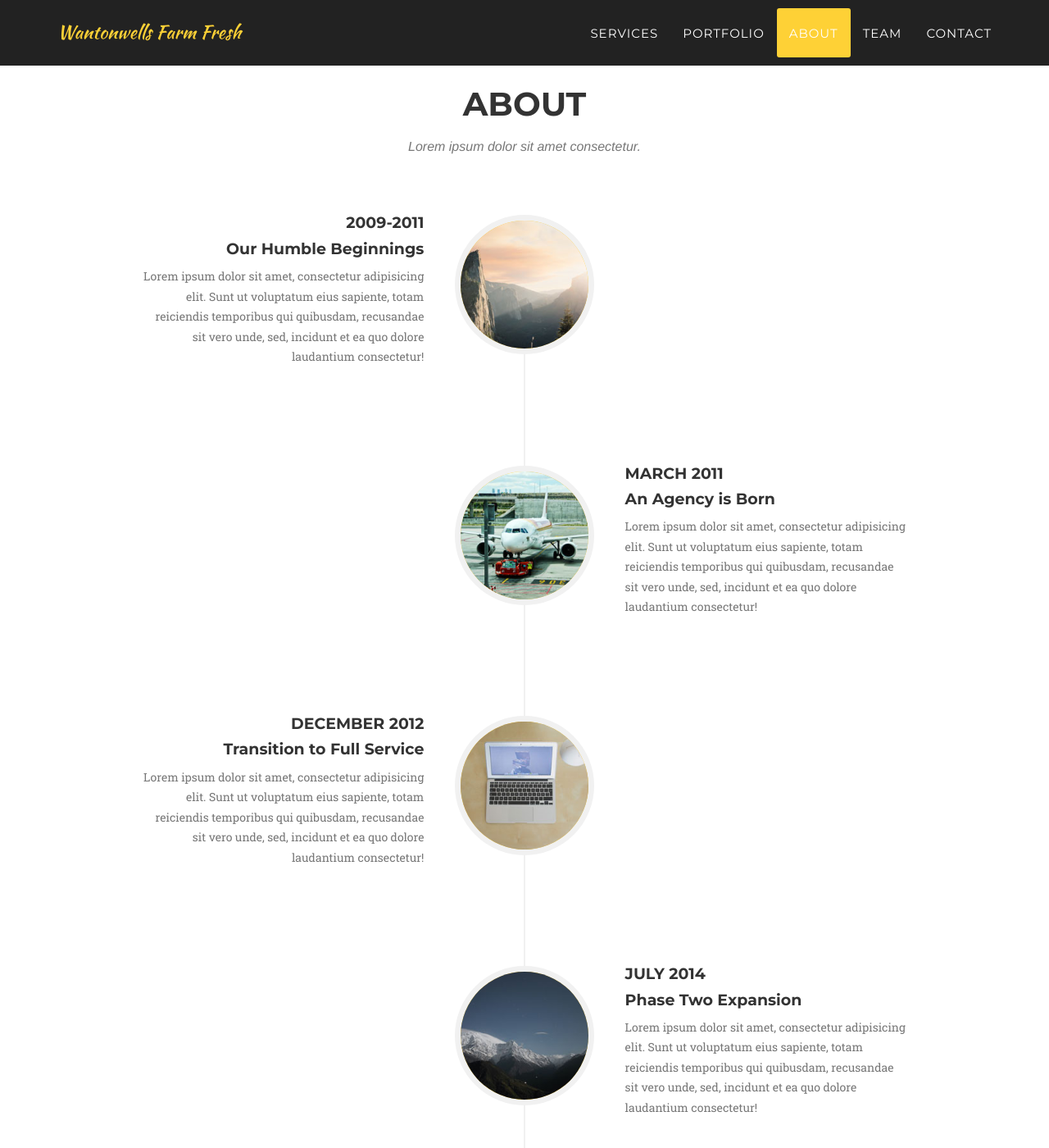
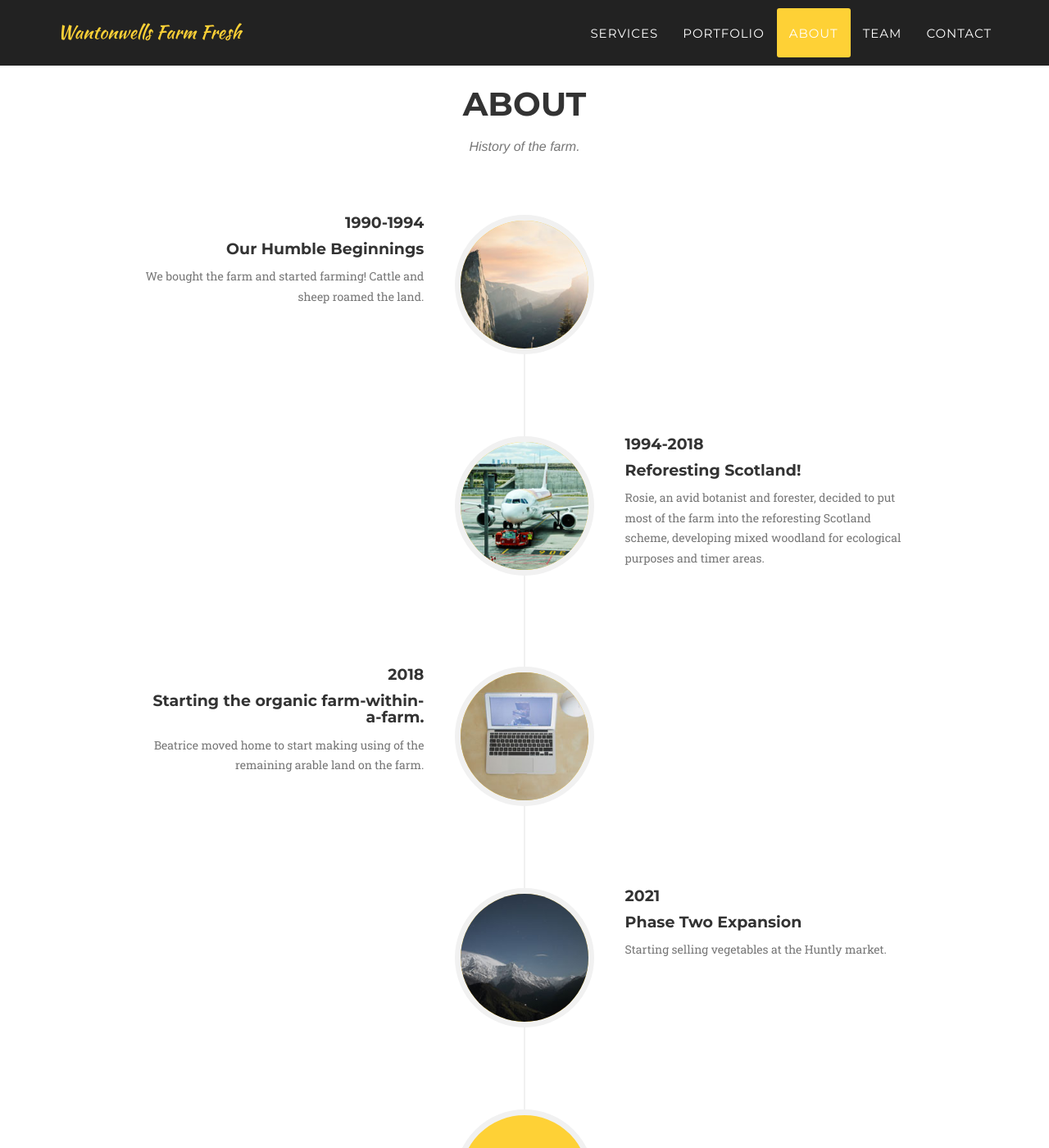
Before and after one commit to pollypeaches/pollypeaches.github.io, a Jekyll site: the page built from index.html, in a window 1280 px wide and 1400 px high, scrolled down 2751 px. Shown: the whole window at 82% size. Built offline with Jekyll 4.4.1, drawn with Linux system fonts in a browser that asks for light colours; some web fonts are replaced.

Commit message:
updated about section

```diff
--- a/_includes/about.html
+++ b/_includes/about.html
@@ -4,7 +4,7 @@
             <div class="row">
                 <div class="col-lg-12 text-center">
                     <h2 class="section-heading">About</h2>
-                    <h3 class="section-subheading text-muted">Lorem ipsum dolor sit amet consectetur.</h3>
+                    <h3 class="section-subheading text-muted">History of the farm.</h3>
                 </div>
             </div>
             <div class="row">
@@ -16,11 +16,11 @@
                             </div>
                             <div class="timeline-panel">
                                 <div class="timeline-heading">
-                                    <h4>2009-2011</h4>
+                                    <h4>1990-1994</h4>
                                     <h4 class="subheading">Our Humble Beginnings</h4>
                                 </div>
                                 <div class="timeline-body">
-                                    <p class="text-muted">Lorem ipsum dolor sit amet, consectetur adipisicing elit. Sunt ut voluptatum eius sapiente, totam reiciendis temporibus qui quibusdam, recusandae sit vero unde, sed, incidunt et ea quo dolore laudantium consectetur!</p>
+                                    <p class="text-muted">We bought the farm and started farming! Cattle and sheep roamed the land.</p>
                                 </div>
                             </div>
                         </li>
@@ -30,11 +30,11 @@
                             </div>
                             <div class="timeline-panel">
                                 <div class="timeline-heading">
-                                    <h4>March 2011</h4>
-                                    <h4 class="subheading">An Agency is Born</h4>
+                                    <h4>1994-2018</h4>
+                                    <h4 class="subheading">Reforesting Scotland!</h4>
                                 </div>
                                 <div class="timeline-body">
-                                    <p class="text-muted">Lorem ipsum dolor sit amet, consectetur adipisicing elit. Sunt ut voluptatum eius sapiente, totam reiciendis temporibus qui quibusdam, recusandae sit vero unde, sed, incidunt et ea quo dolore laudantium consectetur!</p>
+                                    <p class="text-muted">Rosie, an avid botanist and forester, decided to put most of the farm into the reforesting Scotland scheme, developing mixed woodland for ecological purposes and timer areas.</p>
                                 </div>
                             </div>
                         </li>
@@ -44,11 +44,11 @@
                             </div>
                             <div class="timeline-panel">
                                 <div class="timeline-heading">
-                                    <h4>December 2012</h4>
-                                    <h4 class="subheading">Transition to Full Service</h4>
+                                    <h4>2018</h4>
+                                    <h4 class="subheading">Starting the organic farm-within-a-farm.</h4>
                                 </div>
                                 <div class="timeline-body">
-                                    <p class="text-muted">Lorem ipsum dolor sit amet, consectetur adipisicing elit. Sunt ut voluptatum eius sapiente, totam reiciendis temporibus qui quibusdam, recusandae sit vero unde, sed, incidunt et ea quo dolore laudantium consectetur!</p>
+                                    <p class="text-muted">Beatrice moved home to start making using of the remaining arable land on the farm.</p>
                                 </div>
                             </div>
                         </li>
@@ -58,11 +58,11 @@
                             </div>
                             <div class="timeline-panel">
                                 <div class="timeline-heading">
-                                    <h4>July 2014</h4>
+                                    <h4>2021</h4>
                                     <h4 class="subheading">Phase Two Expansion</h4>
                                 </div>
                                 <div class="timeline-body">
-                                    <p class="text-muted">Lorem ipsum dolor sit amet, consectetur adipisicing elit. Sunt ut voluptatum eius sapiente, totam reiciendis temporibus qui quibusdam, recusandae sit vero unde, sed, incidunt et ea quo dolore laudantium consectetur!</p>
+                                    <p class="text-muted">Starting selling vegetables at the Huntly market.</p>
                                 </div>
                             </div>
                         </li>
```
